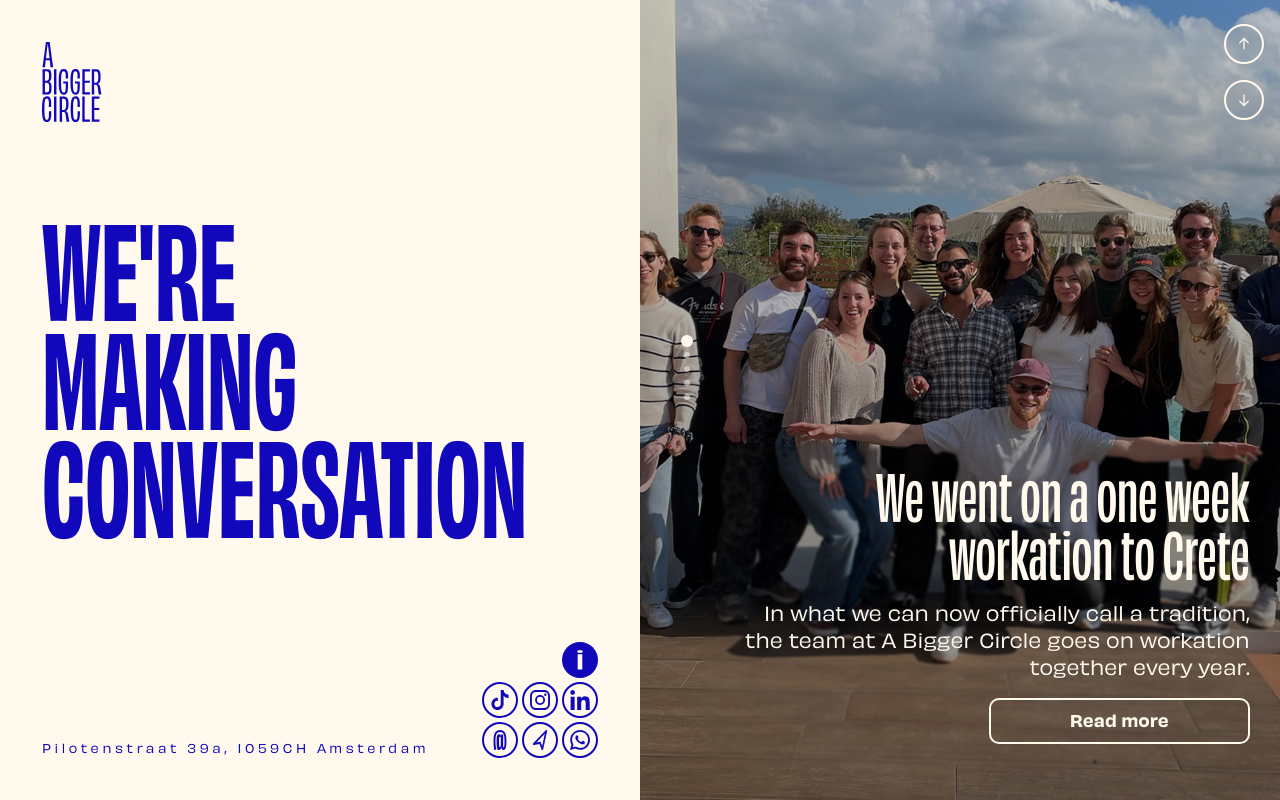
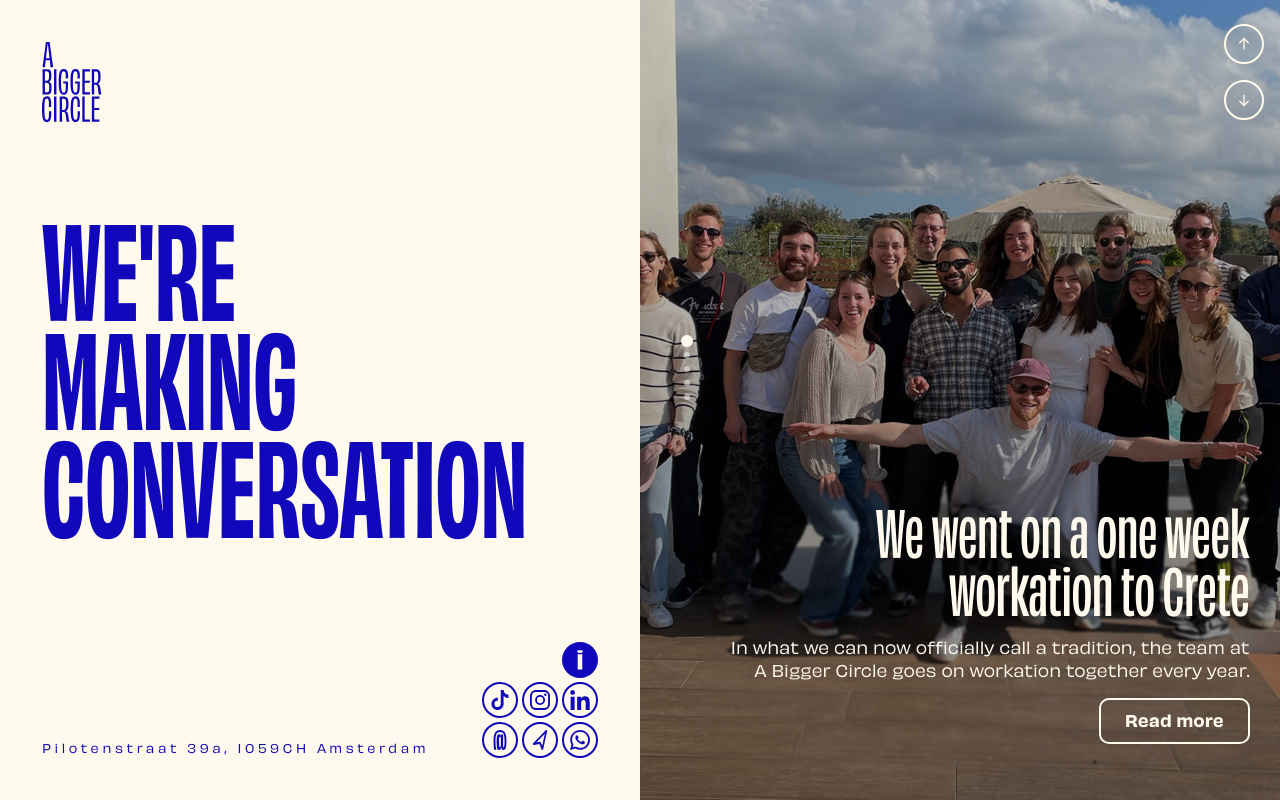
Before and after one commit to TanPham0000/ABC, a PHP site: page / in a window 1280 px wide. Run offline with PHP 8.4, Linux system fonts and the light colour scheme.

Commit message:
Update carousel.css

```diff
--- a/css/carousel.css
+++ b/css/carousel.css
@@ -92,7 +92,7 @@ video {
   border-radius: 10px;
   transition: var(--transition);
   align-self: flex-end;
-  width: 50%;
+  width: fit-content;
 }
 
 .read-more:hover {
@@ -106,7 +106,7 @@ video {
 }
 
 .carousel-slide p {
-  font-size: clamp(1rem, 1.5vw, 1.5rem);
+  font-size: clamp(1rem, 1vw, 1.2rem);
   line-height: 1.4;
 }
 
```
